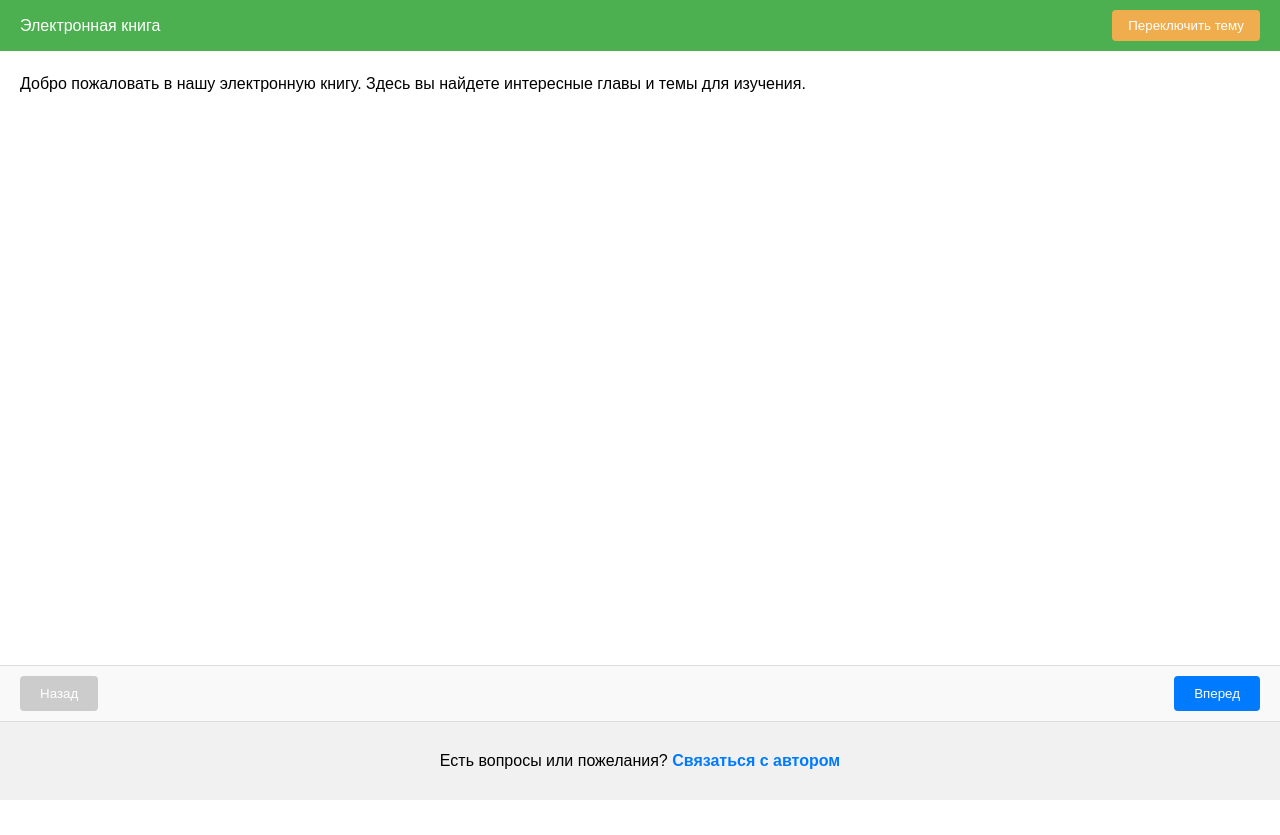
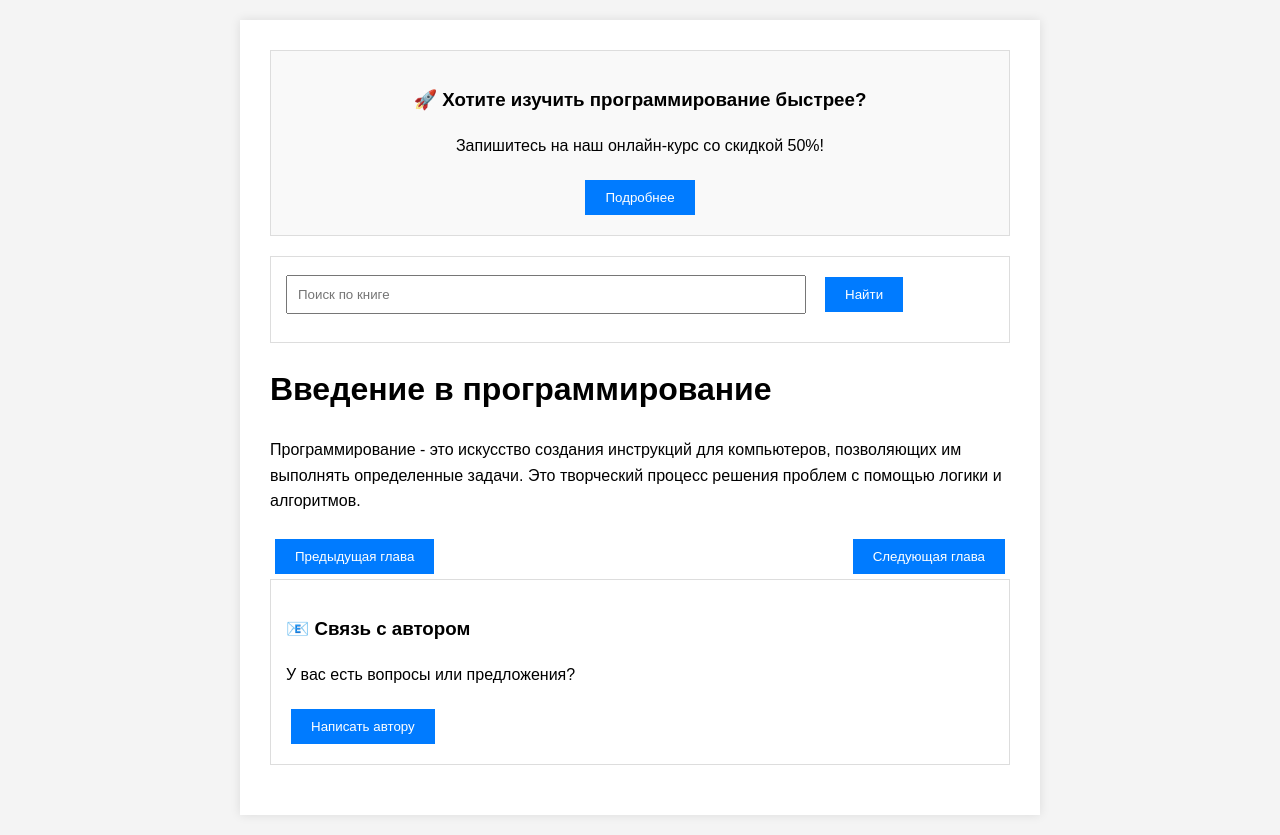
Before and after one commit to khimxzxc/4esep, a plain HTML site: page index.html in a window 1280 px wide. Before the commit the page ends 800 px from the top, so only its background shows below. Drawn offline with Linux system fonts and the light colour scheme.

Commit message:
Add files via upload

```diff
--- a/index.html
+++ b/index.html
@@ -1,168 +1,170 @@
 <!DOCTYPE html>
-<html lang="en">
+<html lang="ru">
 <head>
     <meta charset="UTF-8">
-    <meta name="viewport" content="width=device-width, initial-scale=1.0">
-    <title>Электронная книга</title>
+    <title>Введение в программирование</title>
     <style>
         body {
             font-family: Arial, sans-serif;
-            margin: 0;
-            padding: 0;
-            background-color: var(--bg-color, #ffffff);
-            color: var(--text-color, #000000);
+            max-width: 800px;
+            margin: 0 auto;
+            padding: 20px;
             line-height: 1.6;
-            display: flex;
-            flex-direction: column;
-            height: 100vh;
+            background-color: #f4f4f4;
         }
-        #navbar {
+        .book-container {
+            background-color: white;
+            padding: 30px;
+            box-shadow: 0 0 10px rgba(0,0,0,0.1);
+        }
+        .navigation {
             display: flex;
             justify-content: space-between;
-            align-items: center;
-            background: #4CAF50;
-            color: white;
-            padding: 10px 20px;
+            margin-top: 20px;
         }
-        #navbar button {
-            background: #f0ad4e;
+        .search-container, .contact-container, .ad-container {
+            margin-bottom: 20px;
+            padding: 15px;
+            border: 1px solid #ddd;
+        }
+        .ad-container {
+            background-color: #f9f9f9;
+            text-align: center;
+        }
+        button {
+            background-color: #007bff;
             color: white;
             border: none;
-            padding: 8px 16px;
-            border-radius: 4px;
+            padding: 10px 20px;
             cursor: pointer;
+            margin: 5px;
         }
-        #navbar button:hover {
-            background: #ec971f;
+        input {
+            padding: 10px;
+            width: 70%;
+            margin-right: 10px;
         }
-        #content {
-            flex: 1;
-            padding: 20px;
-            overflow-y: auto;
+        #searchResults {
+            margin-top: 10px;
+            color: #666;
         }
-        #pagination {
-            display: flex;
-            justify-content: space-between;
-            padding: 10px 20px;
-            background-color: #f9f9f9;
-            border-top: 1px solid #ddd;
-        }
-        #pagination button {
-            padding: 10px 20px;
-            border: none;
-            background-color: #007BFF;
-            color: white;
-            border-radius: 4px;
-            cursor: pointer;
-        }
-        #pagination button:hover {
-            background-color: #0056b3;
-        }
-        #pagination button:disabled {
-            background-color: #ccc;
-            cursor: not-allowed;
-        }
-        #footer {
-            text-align: center;
-            padding: 10px;
-            background: #f1f1f1;
-            border-top: 1px solid #ddd;
-        }
-        #footer a {
-            color: #007BFF;
-            text-decoration: none;
-            font-weight: bold;
-        }
-        #footer a:hover {
-            text-decoration: underline;
-        }
+
+
     </style>
 </head>
 <body>
-    <div id="navbar">
-        <div>Электронная книга</div>
-        <button id="toggleTheme">Переключить тему</button>
+    <div class="book-container">
+        <div class="ad-container">
+            <h3>🚀 Хотите изучить программирование быстрее?</h3>
+            <p>Запишитесь на наш онлайн-курс со скидкой 50%!</p>
+            <button onclick="showAdDetails()">Подробнее</button>
         </div>
-    <div id="content">
-        <div id="bookContent">Загрузка...</div>
+
+        <div class="search-container">
+            <input type="text" id="searchInput" placeholder="Поиск по книге">
+            <button onclick="searchContent()">Найти</button>
+            <div id="searchResults"></div>
         </div>
-    <div id="pagination">
-        <button id="prevPage" disabled>Назад</button>
-        <button id="nextPage">Вперед</button>
-    </div>
-    <div id="footer">
-        <p>
-            Есть вопросы или пожелания?
-            <a href="mailto:creator@example.com?subject=Обратная%20связь%20по%20книге&body=Здравствуйте,%20я%20хотел%20бы%20обсудить%20..." id="feedbackLink">
-                Связаться с автором
-            </a>
+
+        <div id="bookContent">
+            <h1 id="chapterTitle">Введение в программирование</h1>
+            <p id="chapterContent">
+                Программирование - это искусство создания инструкций для компьютеров,
+                позволяющих им выполнять определенные задачи. Это творческий процесс
+                решения проблем с помощью логики и алгоритмов.
             </p>
         </div>
 
+        <div class="navigation">
+            <button onclick="changePage(-1)">Предыдущая глава</button>
+            <button onclick="changePage(1)">Следующая глава</button>
+        </div>
+
+        <div class="contact-container">
+            <h3>📧 Связь с автором</h3>
+            <p>У вас есть вопросы или предложения?</p>
+            <button onclick="contactAuthor()">Написать автору</button>
+        </div>
+    </div>
+
     <script>
-        const bookContent = document.getElementById('bookContent');
-        const prevPageButton = document.getElementById('prevPage');
-        const nextPageButton = document.getElementById('nextPage');
-        const toggleThemeButton = document.getElementById('toggleTheme');
+        const chapters = [
+            {
+                title: "Введение в программирование",
+                content: "Программирование - это искусство создания инструкций для компьютеров, позволяющих им выполнять определенные задачи. Это творческий процесс решения проблем с помощью логики и алгоритмов."
+            },
+            {
+                title: "Основные понятия",
+                content: "В программировании существуют ключевые концепции: переменные, которые хранят данные, функции, выполняющие определенные действия, и алгоритмы - последовательности шагов для решения задач."
+            },
+            {
+                title: "Языки программирования",
+                content: "Существует множество языков программирования: Python для анализа данных, JavaScript для веб-разработки, Java для корпоративных приложений, C++ для системного программирования."
+            },
+            {
+                title: "Процесс разработки",
+                content: "Разработка программного обеспечения включает несколько этапов: анализ требований, проектирование, написание кода, тестирование и поддержка."
+            }
+        ];
 
-        let bookPages = []; // Здесь будут страницы из JSON
-        let currentPage = parseInt(localStorage.getItem('currentPage')) || 0;
+        let currentPageIndex = 0;
 
-        // Загрузка книги из JSON
-        fetch('book.json')
-            .then(response => response.json())
-            .then(data => {
-                bookPages = data.pages;
-                renderPage();
-            })
-            .catch(error => {
-                bookContent.textContent = "Ошибка загрузки книги.";
-                console.error('Ошибка загрузки:', error);
-            });
+        function updateChapter() {
+            const chapter = chapters[currentPageIndex];
+            document.getElementById('chapterTitle').textContent = chapter.title;
+            document.getElementById('chapterContent').textContent = chapter.content;
 
-        // Отображение текущей страницы
-        function renderPage() {
-            if (bookPages.length === 0) return;
-            bookContent.textContent = bookPages[currentPage];
-            localStorage.setItem('currentPage', currentPage);
-
-            // Управление состоянием кнопок
-            prevPageButton.disabled = currentPage === 0;
-            nextPageButton.disabled = currentPage === bookPages.length - 1;
+            localStorage.setItem('lastReadPage', currentPageIndex.toString());
         }
 
-        // Переход на следующую страницу
-        nextPageButton.addEventListener('click', () => {
-            if (currentPage < bookPages.length - 1) {
-                currentPage++;
-                renderPage();
+        function changePage(direction) {
+            currentPageIndex += direction;
+
+            if (currentPageIndex < 0) currentPageIndex = 0;
+            if (currentPageIndex >= chapters.length) currentPageIndex = chapters.length - 1;
+
+            updateChapter();
         }
-        });
 
-        // Переход на предыдущую страницу
-        prevPageButton.addEventListener('click', () => {
-            if (currentPage > 0) {
-                currentPage--;
-                renderPage();
+        function searchContent() {
+            const searchInput = document.getElementById('searchInput').value.toLowerCase();
+            const searchResultsElement = document.getElementById('searchResults');
+
+            const foundChapters = chapters.filter(chapter =>
+                chapter.content.toLowerCase().includes(searchInput) ||
+                chapter.title.toLowerCase().includes(searchInput)
+            );
+
+            if (foundChapters.length > 0) {
+                searchResultsElement.innerHTML = foundChapters.map((chapter, index) =>
+                    `<p>Найдено в главе: ${chapter.title}
+                    <button onclick="goToChapter(${chapters.indexOf(chapter)})">Перейти</button></p>`
+                ).join('');
+            } else {
+                searchResultsElement.innerHTML = 'Ничего не найдено';
             }
-        });
+        }
 
-        // Переключение темы
-        toggleThemeButton.addEventListener('click', () => {
-            const currentTheme = document.body.style.getPropertyValue('--bg-color');
-            if (currentTheme === 'black') {
-                document.body.style.setProperty('--bg-color', '#ffffff');
-                document.body.style.setProperty('--text-color', '#000000');
-            } else {
-                document.body.style.setProperty('--bg-color', 'black');
-                document.body.style.setProperty('--text-color', 'white');
+        function goToChapter(index) {
+            currentPageIndex = index;
+            updateChapter();
         }
-        });
 
-        // Сохранение прогресса
-        window.addEventListener('beforeunload', () => {
-            localStorage.setItem('currentPage', currentPage);
-        });
+        function contactAuthor() {
+            alert('Электронная почта автора: programming_book@example.com\n\nМы будем рады получить ваши вопросы и предложения!');
+        }
+
+        function showAdDetails() {
+            alert('🎓 Специальное предложение!\n\nОнлайн-курс "Основы программирования" со скидкой 50%\n\nСтоимость: 500 000 тг. вместо 1 000 000 тг.\n\nИзучите основы за 2 месяца!\n\nПромокод: BOOK2024');
+        }
+
+        window.onload = function() {
+            const savedPage = localStorage.getItem('lastReadPage');
+            if (savedPage) {
+                currentPageIndex = parseInt(savedPage);
+            }
+            updateChapter();
+        };
     </script>
 </body>
 </html>
```
Lines whose indentation alone changed are shown as unchanged.
